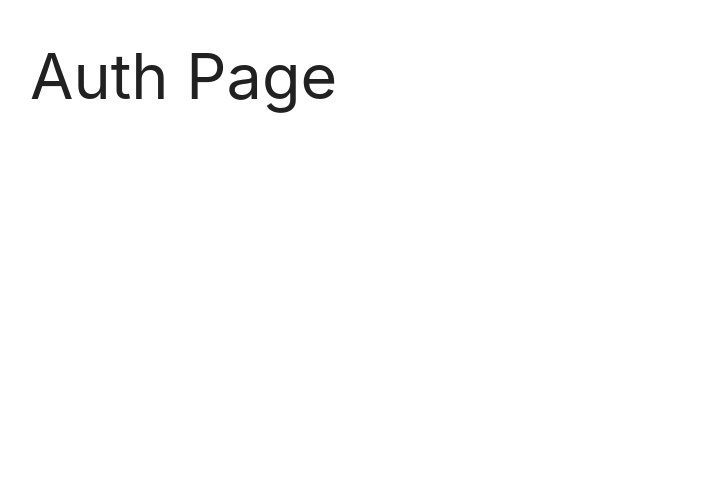
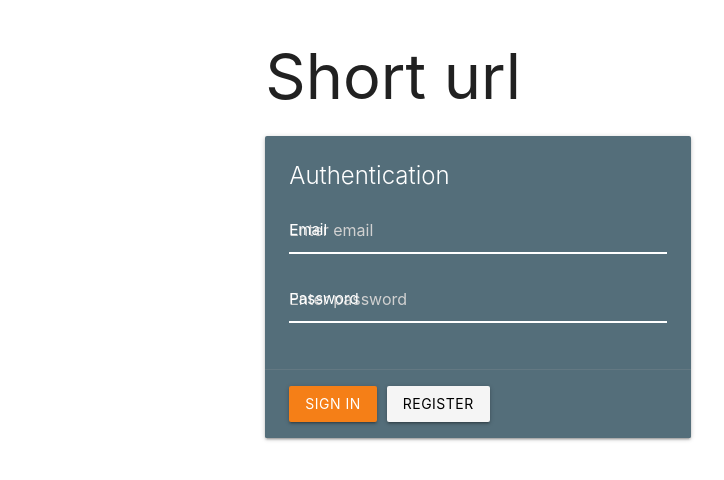
Before and after one commit to Rim4i4ok/short-url, a React (Create React App) app in the folder client/: page / in a window 1280 px wide. Shown: the top 480 px of the page, without its empty margins (162-886 px from the left). Built offline with nearby package versions, Linux system fonts and the light colour scheme.

Commit message:
auth page template

```diff
--- a/client/src/index.css
+++ b/client/src/index.css
@@ -1 +1,19 @@
-@import '~materialize-css/dist/css/materialize.min.css';;
+@import '~materialize-css/dist/css/materialize.min.css';
+
+input.yellow-input {
+    border-bottom: 1px solid #fff !important;
+    box-shadow: 0 1px 0 0 #fff !important;
+}
+
+input.yellow-input + label {
+    color: #fff !important
+}
+
+input.yellow-input:focus {
+    border-bottom: 1px solid #ffeb3b !important;
+    box-shadow: 0 1px 0 0 #ffeb3b !important;
+}
+
+input.yellow-input:focus + label {
+    color: #ffeb3b !important
+}
--- a/client/src/pages/AuthPage.js
+++ b/client/src/pages/AuthPage.js
@@ -2,8 +2,44 @@
 
 export const AuthPage = () => {
 	return (
-		<div>
-			<h1>Auth Page</h1>
+		<div className="row">
+			<div className="col s6 offset-s3">
+				<h1>Short url</h1>
+				<div className="card blue-grey darken-1">
+					<div className="card-content white-text">
+						<span className="card-title">Authentication</span>
+						<div>
+							<div className="input-field">
+								<input
+									placeholder="Enter email"
+									id="email"
+									type="text"
+									name="email"
+									className="yellow-input"
+								/>
+								<label htmlFor="email">Email</label>
+							</div>
+
+							<div className="input-field">
+								<input
+									placeholder="Enter password"
+									id="password"
+									type="password"
+									name="password"
+									className="yellow-input"
+								/>
+								<label htmlFor="password">Password</label>
+							</div>
+						</div>
+					</div>
+					<div className="card-action">
+						<button className="btn yellow darken-4" style={{ marginRight: 10 }}>
+							Sign in
+						</button>
+						<button className="btn grey lighten-4 black-text">Register</button>
+					</div>
+				</div>
+			</div>
 		</div>
 	);
 };
--- a/client/src/routes.js
+++ b/client/src/routes.js
@@ -1,5 +1,5 @@
 import React from "react";
-import { Switch, Route, Redirect, Router } from "react-router-dom";
+import { Switch, Route, Redirect } from "react-router-dom";
 
 import { LinksPage } from "./pages/LinksPage";
 import { CreatePage } from "./pages/CreatePage";
```
